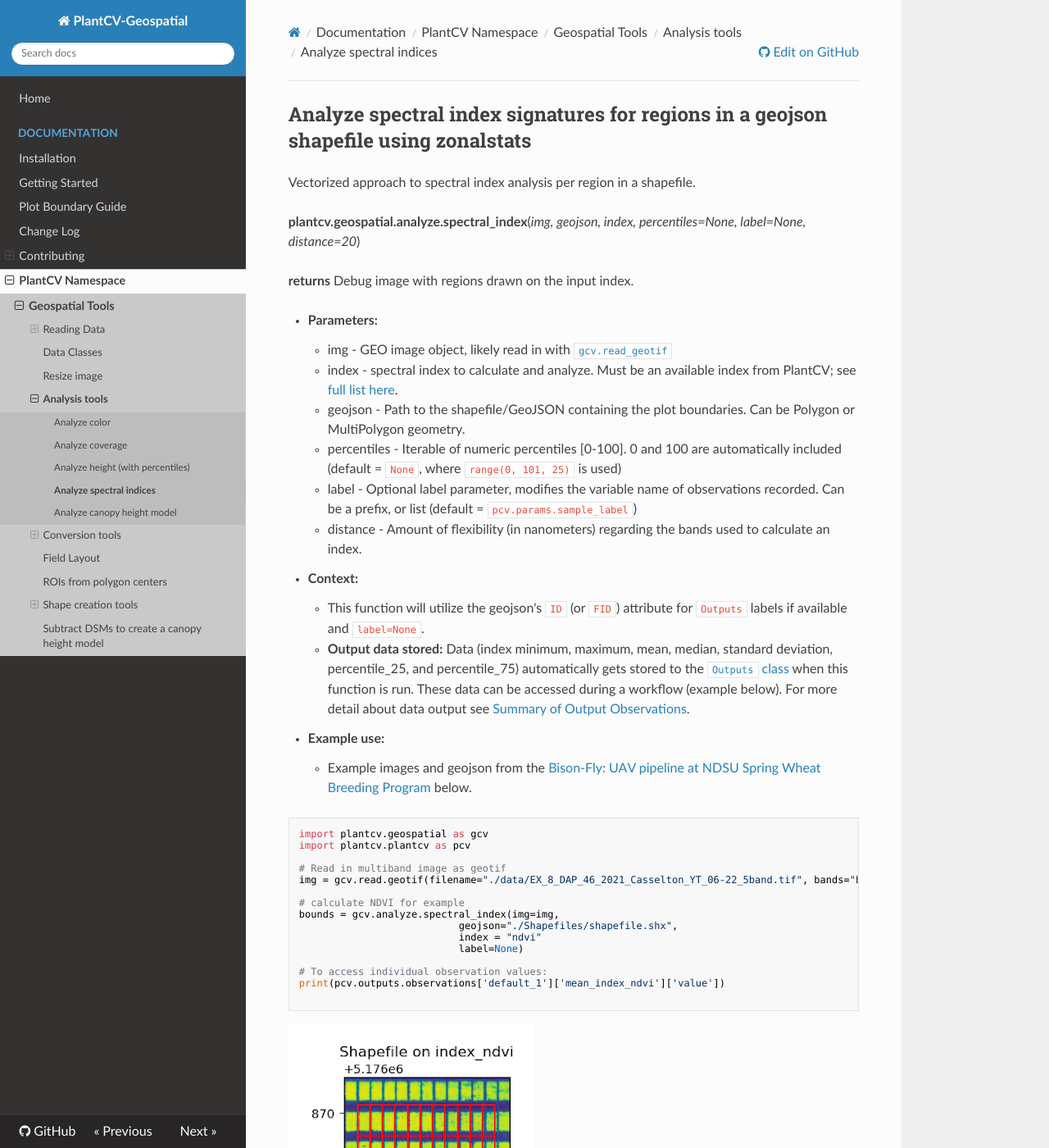
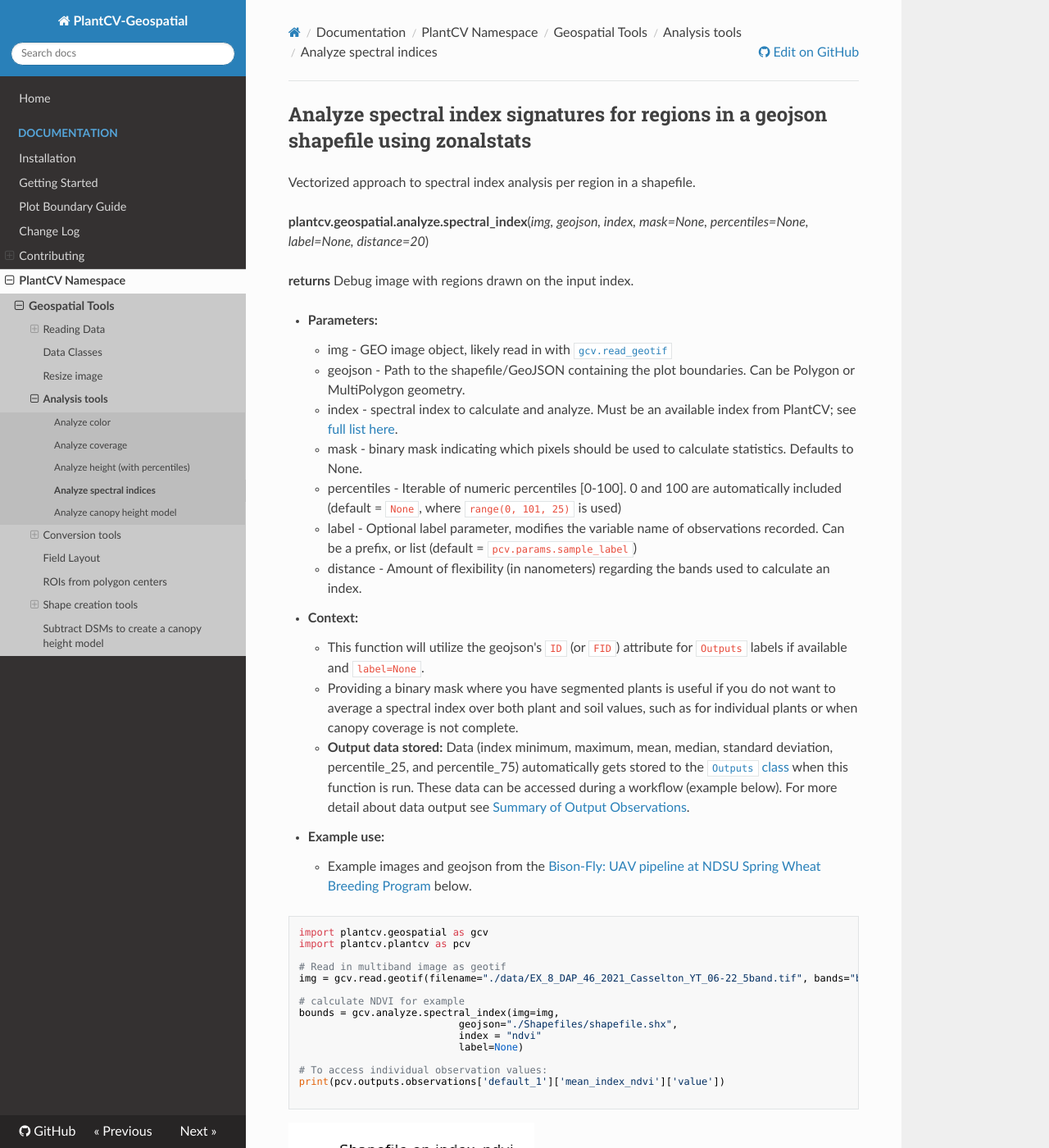
Before and after one commit to danforthcenter/plantcv-geospatial, an MkDocs documentation site: the page built from docs/analyze_spectral_index.md, in a window 1280 px wide and 1400 px high. Shown: the whole window at 82% size. Built offline with MkDocs 1.6.1, drawn with Linux system fonts in a browser that asks for light colours; nearby versions of some CDN libraries.

Commit message:
Add mask input to analyze.spectral

```diff
--- a/docs/analyze_spectral_index.md
+++ b/docs/analyze_spectral_index.md
@@ -2,20 +2,22 @@
 
 Vectorized approach to spectral index analysis per region in a shapefile.
 
-**plantcv.geospatial.analyze.spectral_index**(*img, geojson, index, percentiles=None, label=None, distance=20*)
+**plantcv.geospatial.analyze.spectral_index**(*img, geojson, index, mask=None, percentiles=None, label=None, distance=20*)
 
 **returns** Debug image with regions drawn on the input index.
 
 - **Parameters:**
     - img - GEO image object, likely read in with [`gcv.read_geotif`](read_geotif.md)
+    - geojson - Path to the shapefile/GeoJSON containing the plot boundaries. Can be Polygon or MultiPolygon geometry.
     - index - spectral index to calculate and analyze. Must be an available index from PlantCV; see [full list here](https://docs.plantcv.org/en/stable/spectral_index/).
-    - geojson - Path to the shapefile/GeoJSON containing the plot boundaries. Can be Polygon or MultiPolygon geometry.
+    - mask - binary mask indicating which pixels should be used to calculate statistics. Defaults to None.
 	- percentiles - Iterable of numeric percentiles [0-100]. 0 and 100 are automatically included (default = `None`, where `range(0, 101, 25)` is used)
     - label - Optional label parameter, modifies the variable name of observations recorded. Can be a prefix, or list (default = `pcv.params.sample_label`)
     - distance - Amount of flexibility (in nanometers) regarding the bands used to calculate an index.
 
 - **Context:**
     - This function will utilize the geojson's `ID` (or `FID`) attribute for `Outputs` labels if available and `label=None`.
+    - Providing a binary mask where you have segmented plants is useful if you do not want to average a spectral index over both plant and soil values, such as for individual plants or when canopy coverage is not complete.
     - **Output data stored:** Data (index minimum, maximum, mean, median, standard deviation, percentile_25, and percentile_75) automatically gets stored to the [`Outputs` class](https://plantcv.readthedocs.io/en/stable/outputs/#class-outputs) when this function is run. These data can be accessed during a workflow (example below). For more detail about data output see [Summary of Output Observations](https://plantcv.readthedocs.io/en/stable/output_measurements/).
 
 - **Example use:**
```
Also changed, not shown: docs/changelog.md (+1 -1 lines), 2 other files.
